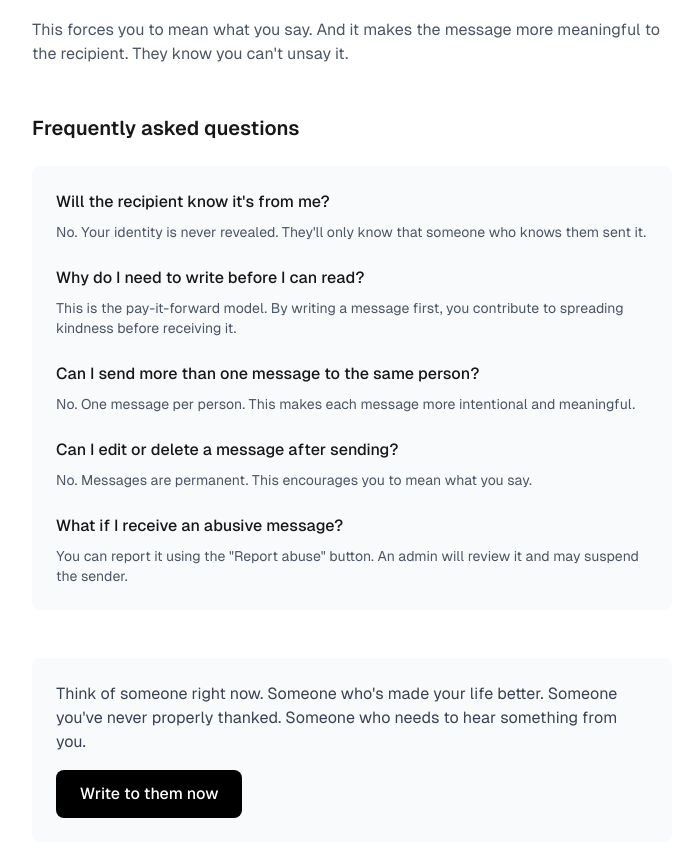
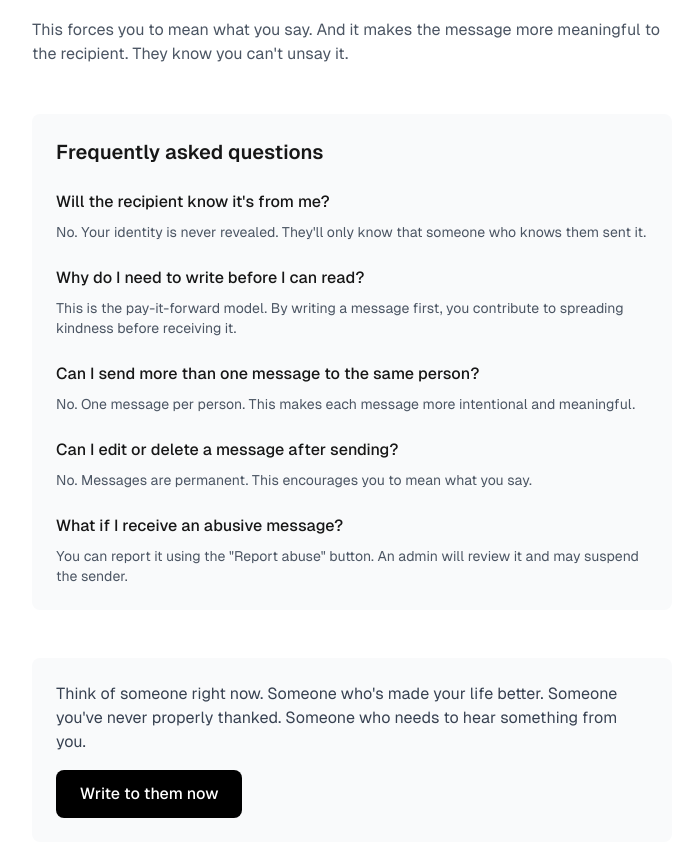
Before and after one commit to nanusense/pre-post, a Next.js app: page /why in a window 1280 px wide. Shown: the part 1466-2322 px from the top of the page, without its empty margins (288-979 px from the left). Built offline with nearby package versions, Linux system fonts and the light colour scheme; no server answers.

Commit message:
Move FAQ heading inside card
Co-Authored-By: Claude Opus 4.5 <noreply@anthropic.com>

```diff
--- a/src/app/why/page.tsx
+++ b/src/app/why/page.tsx
@@ -102,9 +102,8 @@ export default async function WhyPage() {
             more meaningful to the recipient. They know you can&apos;t unsay it.
           </p>
 
-          <h2 className="text-xl font-semibold mt-12 mb-6">Frequently asked questions</h2>
-
-          <div className="bg-gray-50 rounded-lg p-6">
+          <div className="bg-gray-50 rounded-lg p-6 mt-12">
+            <h2 className="text-xl font-semibold mb-6">Frequently asked questions</h2>
             <div className="space-y-6">
               <div>
                 <h3 className="font-medium mb-2">Will the recipient know it&apos;s from me?</h3>
```
